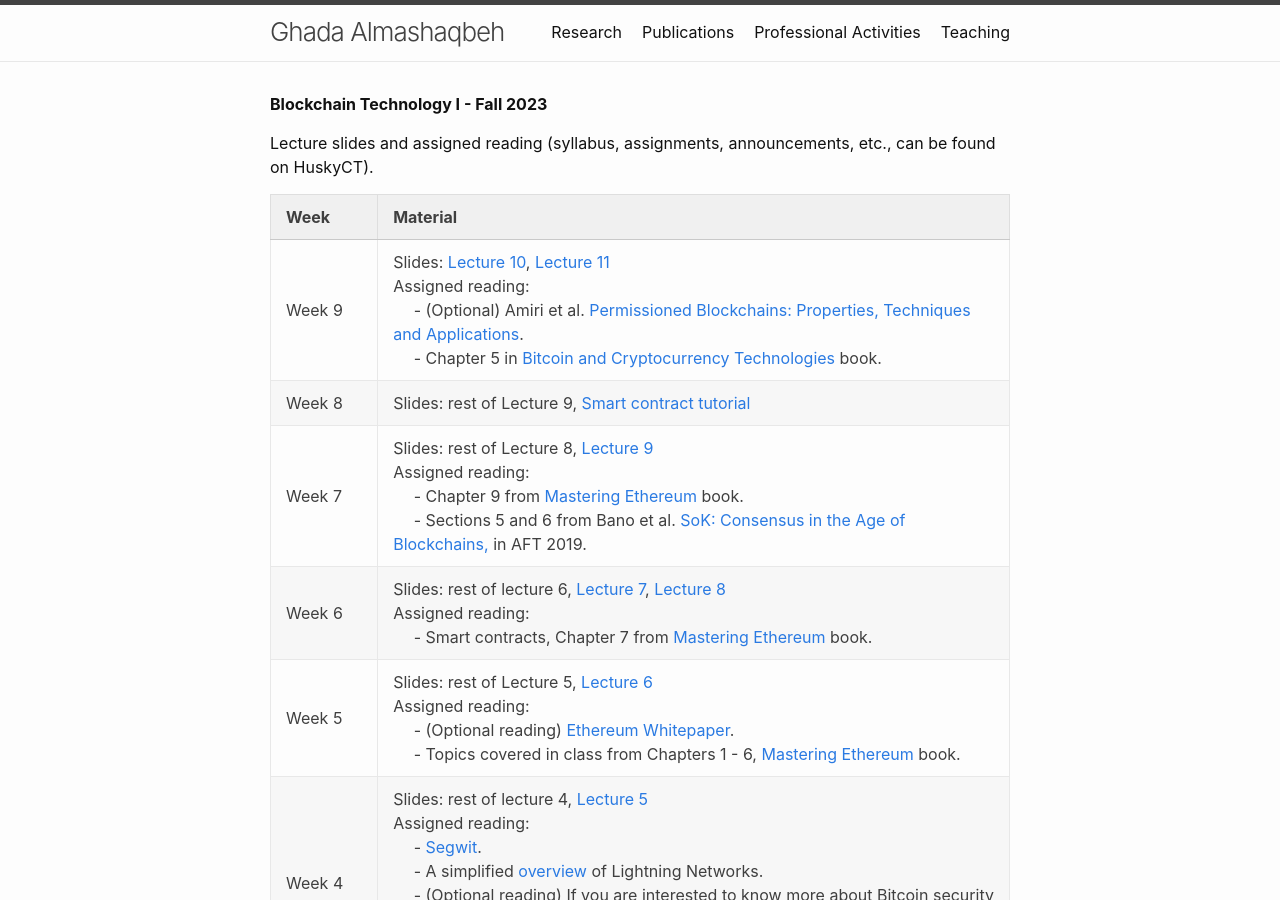
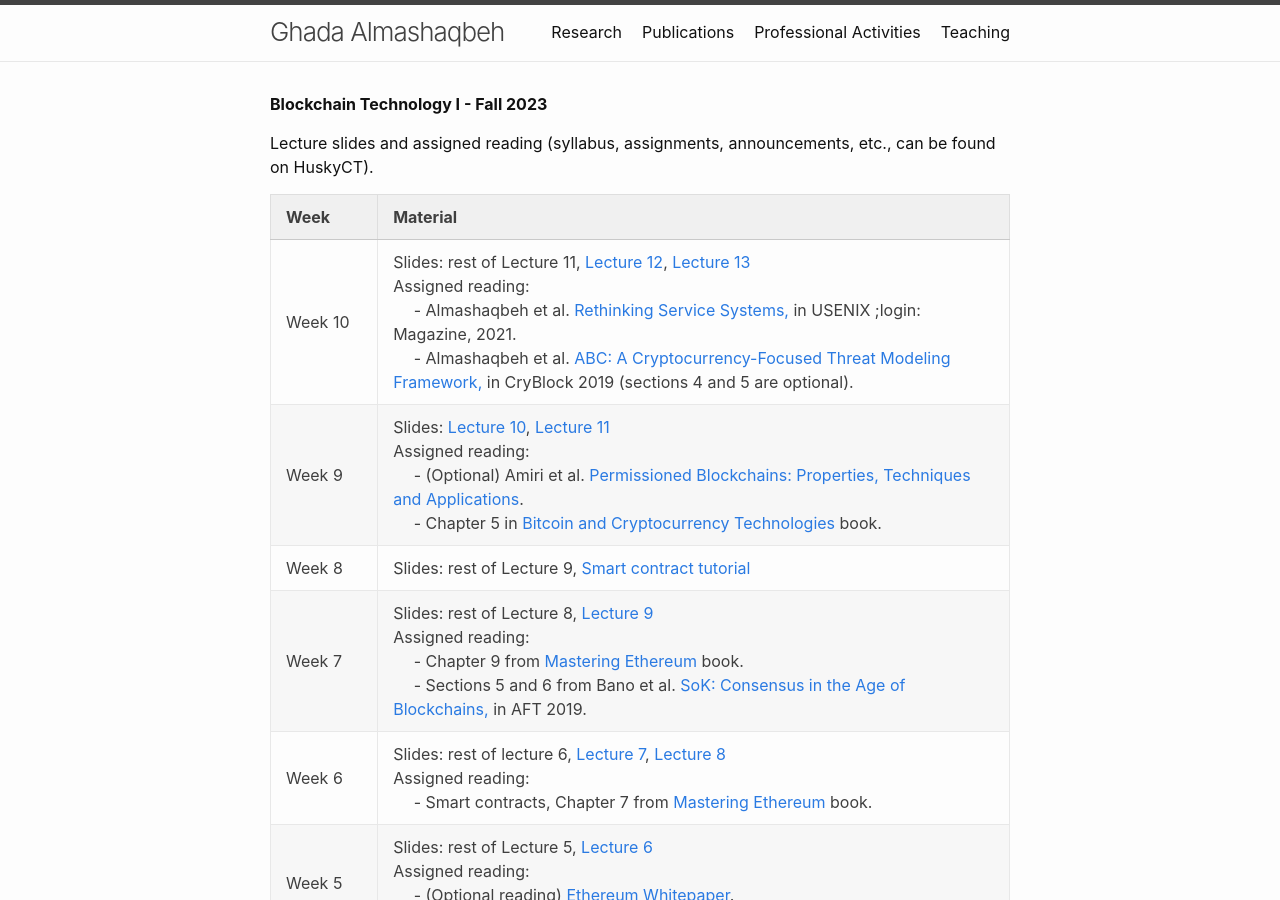
Before and after one commit to GhadaAlmashaqbeh/GhadaAlmashaqbeh.github.io, a Jekyll site: the page built from courses/blockchain-technology-f2023/index.md, in a window 1280 px wide and 900 px high. Built offline with Jekyll 4.4.1, drawn with Linux system fonts in a browser that asks for light colours.

Commit message:
add lectures

```diff
--- a/courses/blockchain-technology-f2023/index.md
+++ b/courses/blockchain-technology-f2023/index.md
@@ -8,6 +8,7 @@
 
 | Week&emsp;&emsp;| Material           |
 |----------|--------------------|
+| Week 10 | Slides: rest of Lecture 11, [Lecture 12](./lecture12.pdf), [Lecture 13](./lecture13.pdf) <br/> Assigned reading: <br/>&emsp; - Almashaqbeh et al. [Rethinking Service Systems,](https://www.usenix.org/publications/loginonline/rethinking-service-systems) in USENIX ;login: Magazine, 2021. <br/> &emsp; - Almashaqbeh et al. [ABC: A Cryptocurrency-Focused Threat Modeling Framework,](https://arxiv.org/abs/1903.03422) in CryBlock 2019 (sections 4 and 5 are optional). |
 | Week 9 | Slides: [Lecture 10](./lecture10.pdf), [Lecture 11](./lecture11.pdf) <br/> Assigned reading: <br/> &emsp; - (Optional) Amiri et al. [Permissioned Blockchains: Properties, Techniques and Applications](https://www.seas.upenn.edu/~mjamiri/papers/permissionedblockchains.pdf).<br/> &emsp; - Chapter 5 in [Bitcoin and Cryptocurrency Technologies](https://github.com/bitcoinbook/bitcoinbook/blob/develop/book.asciidoc) book.  |
 | Week 8 | Slides: rest of Lecture 9, [Smart contract tutorial](./smart-contract-tutorial.pdf) |
 | Week 7 | Slides: rest of Lecture 8, [Lecture 9](./lecture9.pdf) <br/> Assigned reading: <br/> &emsp; - Chapter 9 from [Mastering Ethereum](https://github.com/ethereumbook/ethereumbook/blob/develop/book.asciidoc) book.<br/> &emsp; - Sections 5 and 6 from Bano et al. [SoK: Consensus in the Age of Blockchains,](https://smeiklej.com/files/aft19a.pdf) in AFT 2019.|
```
Also changed, not shown: 3 other files.
